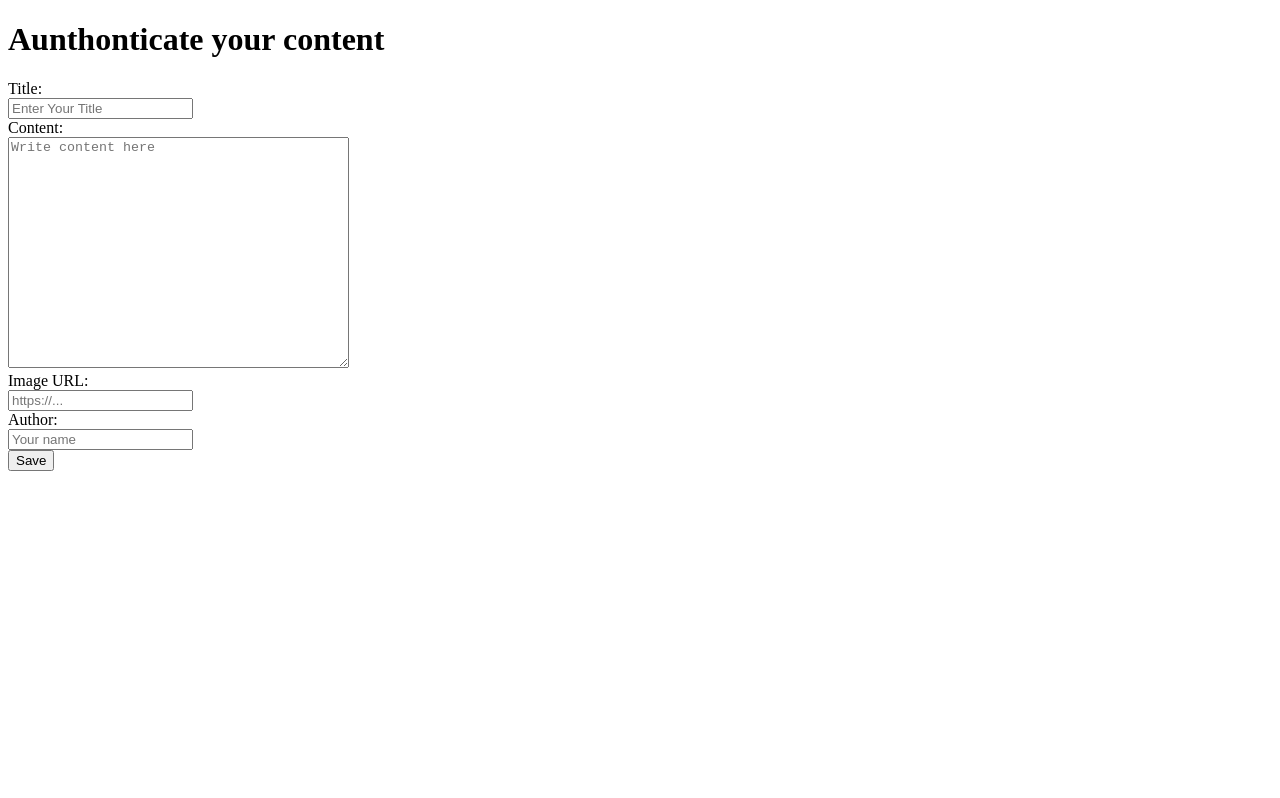
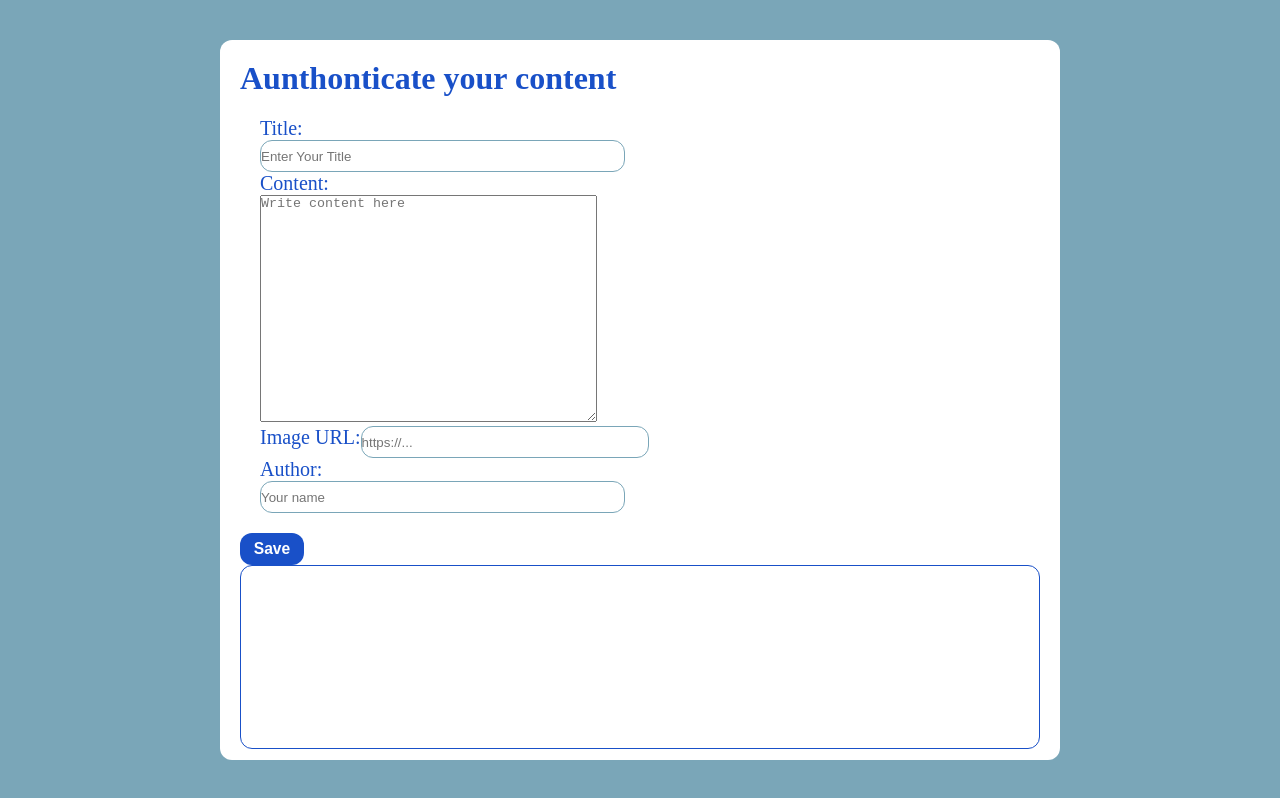
Before and after one commit to fidele22/blog-app-system, a plain HTML site: page authontication/auth.html in a window 1280 px wide. Drawn offline with Linux system fonts and the light colour scheme.

Commit message:
blog css

```diff
--- a/authontication/auth.css
+++ b/authontication/auth.css
@@ -1,4 +1,88 @@
-.edit-btn{
-margin-left: 30px
-;
+*{
+    box-sizing: border-box;
+    padding: 0;
+    margin: 0;
 }
+
+body{
+  padding: 40px;
+  display: flex;
+  justify-content: center;
+  align-items: center;
+  /* background: linear-gradient(to bottom, hsl(300, 100%, 100%) , hsl(197, 30%, 60%) ); */
+  background-color: hsl(197, 30%, 60%);
+}
+
+.container{
+    background-color:hsl(0, 0%, 100%);
+    /* background-image: url("/blog-app-system/authontication/images/background-image.png"); */
+    width: 70%;
+    height: 45rem;
+    display: flex;
+    flex-direction: column;
+    padding: 20px;
+    border-radius: 12px;
+    color: hsl(221, 78%, 44%);
+}
+/* .edit-btn{
+margin-left: 30px;
+} */
+.sub-container{
+    padding: 20px;
+}
+.header{
+     font-size: 32px;
+}
+
+.sub-title{
+    font-size: 20px;
+}
+
+.input-text{
+    height: 2rem;
+    width: 48%;
+    border-radius: 12px;
+    border:1px solid hsl(197, 30%, 60%);
+}
+.input-image{
+     height: 2rem;
+    width: 38%;
+    border-radius: 12px;
+    border:1px solid hsl(197, 30%, 60%);
+}
+/*
+button{
+    height: 2rem;
+    width: 3rem;
+} */
+
+form{
+    gap: 32px;
+}
+
+.image-container{
+    display: flex;
+
+}
+
+.btn{
+    height: 2rem;
+    width: 4rem;
+    background-color: hsl(221, 78%, 44%);
+    color: hsl(0, 0%, 100%);
+    /* background: linear-gradient(to bottom, hsl(300, 100%, 100%) , hsl(197, 30%, 60%) ); */
+    border-radius: 12px;
+    border: none;
+}
+
+.list{
+    border: 1px solid hsl(221, 78%, 44%);
+    display: grid;
+    grid-template-columns: repeat(4,1fr);
+    height: 11.5rem;
+    gap: 10px;
+    padding: 8px;
+    border-radius: 12px;
+    overflow: hidden;
+    scroll-behavior: auto;
+}
--- a/authontication/auth.html
+++ b/authontication/auth.html
@@ -5,27 +5,31 @@
     <link rel ="stylesheet" href="auth.css">
   </head>
   <body>
-    <h1>Aunthonticate your content</h1>
-    <form id="authForm">
-  <label for="title">Title:</label><br/>
-  <input type="text" name="title" id="title" placeholder="Enter Your Title" required><br/>
+    <div class="container">
+        <h1 class="header">Aunthonticate your content</h1>
+        <form id="authForm">
+          <div class="sub-container">
+            <label for="title" class="sub-title">Title:</label><br/>
+            <input class="input-text" size="50" type="text" name="title" id="title" placeholder="Enter Your Title" required><br/>
 
-  <label for="content">Content:</label><br/>
-  <textarea id="my-text" cols="40" rows="15" placeholder="Write content here"></textarea><br/>
-
-  <label for="image">Image URL:</label><br/>
-  <input type="text" name="image" id="image" placeholder="https://..."><br/>
-
-  <label for="author">Author:</label><br/>
-  <input type="text" name="auth" id="author" placeholder="Your name"><br/>
-
-  <button type="submit" name="submit" id="btnSave">Save</button>
-
-  <div id="auth-list"></div>
-</form>
+            <label for="content" class="sub-title">Content:</label><br/>
+            <textarea id="my-text" cols="40" rows="15" placeholder="Write content here"></textarea><br/>
+            <div class="image-container">
+                <label for="image" class="sub-title">Image URL:</label><br/>
+                <input type="text" class="input-image" name="image" id="image" placeholder="https://..."><br/>
+            </div>
 
 
+            <label for="author" class="sub-title">Author:</label><br/>
+            <input type="text" class="input-text" name="auth" id="author" placeholder="Your name"><br/>
+
+          </div>
+          <button type="submit" class="btn" name="submit" id="btnSave"><h3>Save</h3></button>
+
+          <div class="list" id="auth-list"></div>
+      </form>
+    </div>
 
     <script src="auth.js"></script>
-  </body>
+</body>
 </html>
--- a/authontication/auth.js
+++ b/authontication/auth.js
@@ -61,6 +61,46 @@ function showNotes() {
     const editBtn = document.createElement('button');
     const actions = document.createElement('div');
 
+    noteContainer.style.cssText=`
+    border:1px solid red;
+    width:10rem;
+    height:10.5rem;
+    overflow:hidden;
+    border-radius:12px;
+    display:flex;
+    flex-direction:column;
+    justify-content:space-between;
+    color: hsl(0, 0%, 100%);
+    padding:8px;
+    background-color:black;
+    gap:5px;
+
+    `;
+    deleteBtn.style.cssText=`
+    width:4rem;
+    height:1.5rem;
+    border-radius:8px;
+    border:none;
+    font-weight:bold;
+    background-color:hsl(221, 78%, 44%);
+    color:hsl(0, 0%, 100%);
+    `;
+    editBtn.style.cssText=`
+    width:4rem;
+    height:1.5rem;
+    border-radius:8px;
+    border:none;
+    font-weight:bold;
+    background-color:hsl(221, 78%, 44%);
+    color:hsl(0, 0%, 100%);
+    `;
+
+  actions.style.cssText=`
+    display:flex;
+    gap:8px;
+  `;
+
+
     title.innerText = note.title;
     content.innerText = note.content;
     author.innerText = `By: ${note.author}`;
```
Also changed, not shown: authontication/images/background-image.png (added), images/Screenshot (126).png (deleted), style.css (added).
